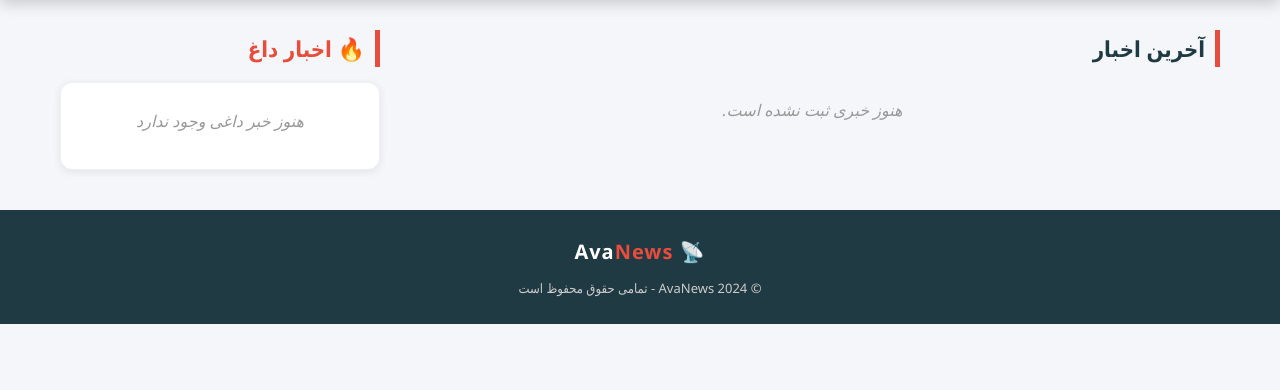
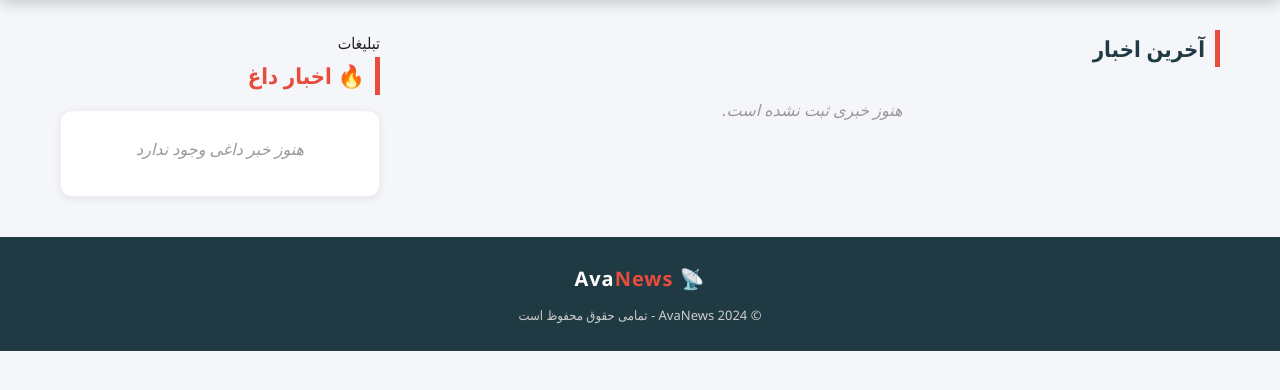
Before and after one commit to Shenzi-Coder/kabar, a Flask app: template news_site/templates/index.html in a window 1280 px wide. Shown: the part 95-485 px from the top of the page. Run offline with Flask 3, Linux system fonts and the light colour scheme; the template is opened without the code that fills it, so the values that code supplies are empty; some libraries are stand-ins or nearby versions.

Commit message:
Update index.html

```diff
--- a/news_site/templates/index.html
+++ b/news_site/templates/index.html
@@ -47,8 +47,15 @@
         </div>
     </main>
 
-    <!-- ستون کنار: اخبار داغ -->
+    <!-- ستون کنار: اخبار داغ و تبلیغات -->
     <aside class="side-col">
+
+        <!-- جایگاه تبلیغاتی تبیسل -->
+        <div class="ad-box">
+            <span class="ad-label">تبلیغات</span>
+            <div id="mediaad-X2V91"></div>
+        </div>
+
         <h2 class="section-title hot-title">🔥 اخبار داغ</h2>
         <ul class="hot-list" id="hotList">
             {% for h in hot_news %}
@@ -74,6 +81,8 @@
     </div>
 </footer>
 
+<!-- اسکریپت تبیسل (آدرس دقیق را از پنل خود کپی کنید) -->
+<script type="text/javascript" src="https://tablisel.com/api/script/loader.js"></script>
 <script src="{{ url_for('static', filename='script.js') }}"></script>
 </body>
 </html>
```
